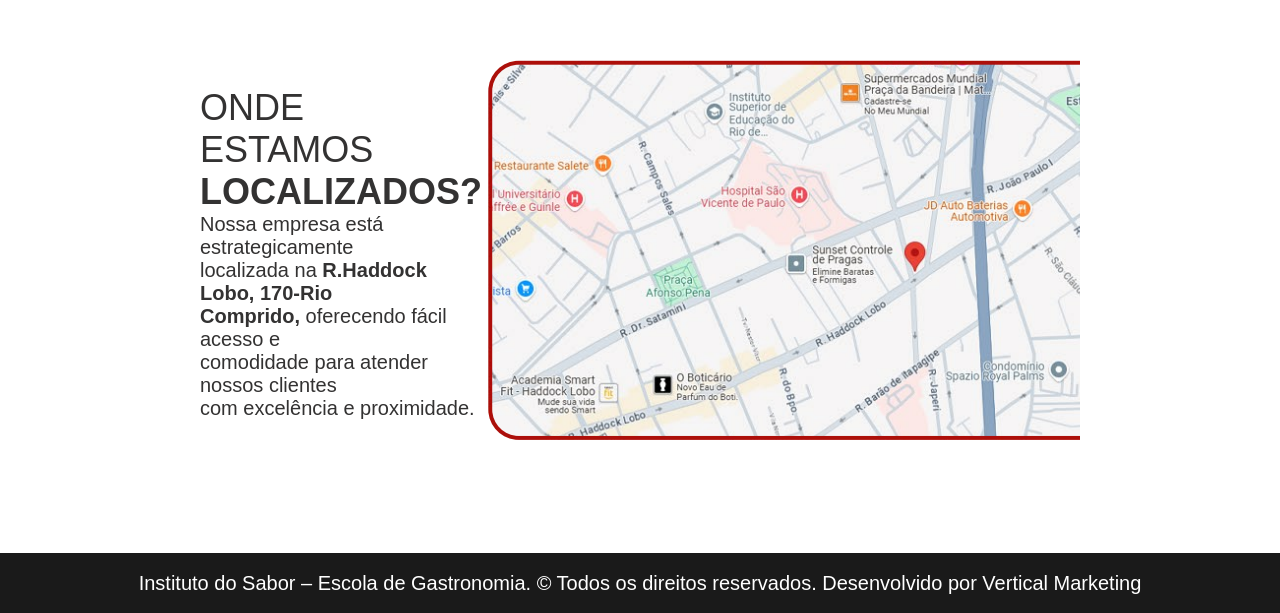
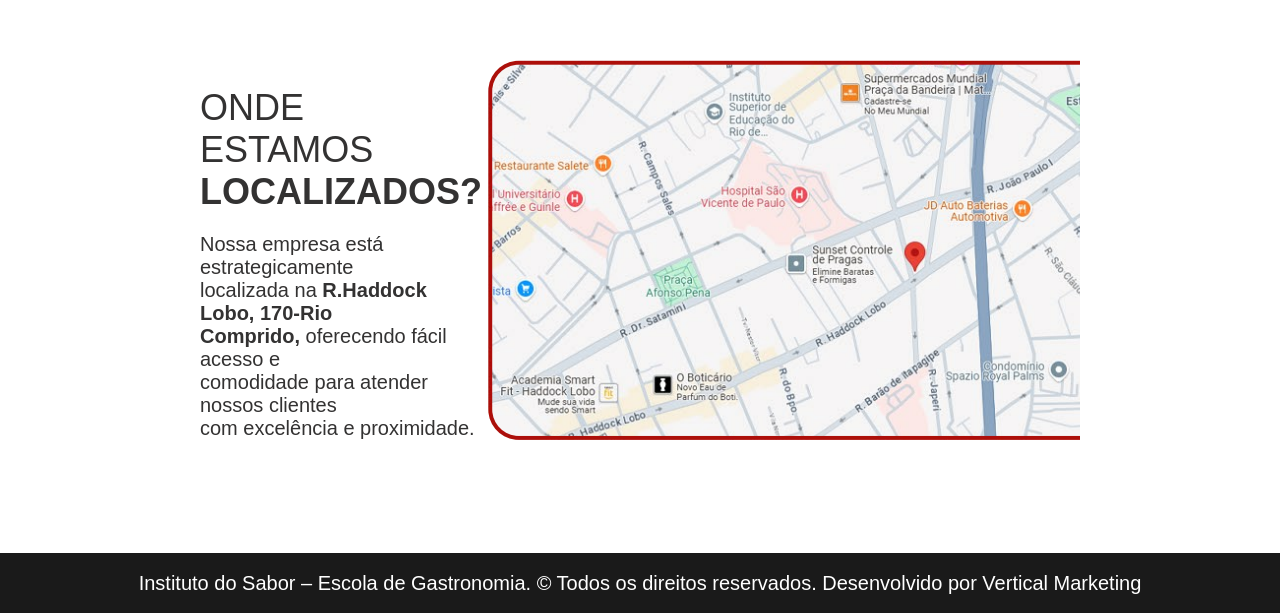
Before and after one commit to matthmello/NextJS-Test, a Next.js app in the folder my-app/: page / in a window 1280 px wide. Shown: the part 3307-3920 px from the top of the page. Built offline with nearby package versions, Linux system fonts and the light colour scheme.

Commit message:
last page update

```diff
--- a/my-app/src/pages/index.jsx
+++ b/my-app/src/pages/index.jsx
@@ -126,12 +126,14 @@ export default function Home() {
       <div className="lastPageContainer">
 
         <div className="lastPage">
-          <div>
-            <h3 className="littleGray">ONDE ESTAMOS</h3>
-          </div>
-          <div>
-            <h3 className="littleGray"><b className="strong-hightlight">LOCALIZADOS?</b></h3>
+          <div className="lastPageTitle">
+            <div>
+              <h3 className="littleGray">ONDE ESTAMOS</h3>
+            </div>
+            <div>
+              <h3 className="littleGray"><b className="strong-hightlight">LOCALIZADOS?</b></h3>
 
+            </div>
           </div>
 
             <div>
--- a/my-app/src/styles/globals.css
+++ b/my-app/src/styles/globals.css
@@ -240,6 +240,10 @@ a {
   flex-direction: column;
 }
 
+.lastPageTitle {
+  margin: 20px 0;
+}
+
 .lastPageMap {
 
   width: 950px;
```
